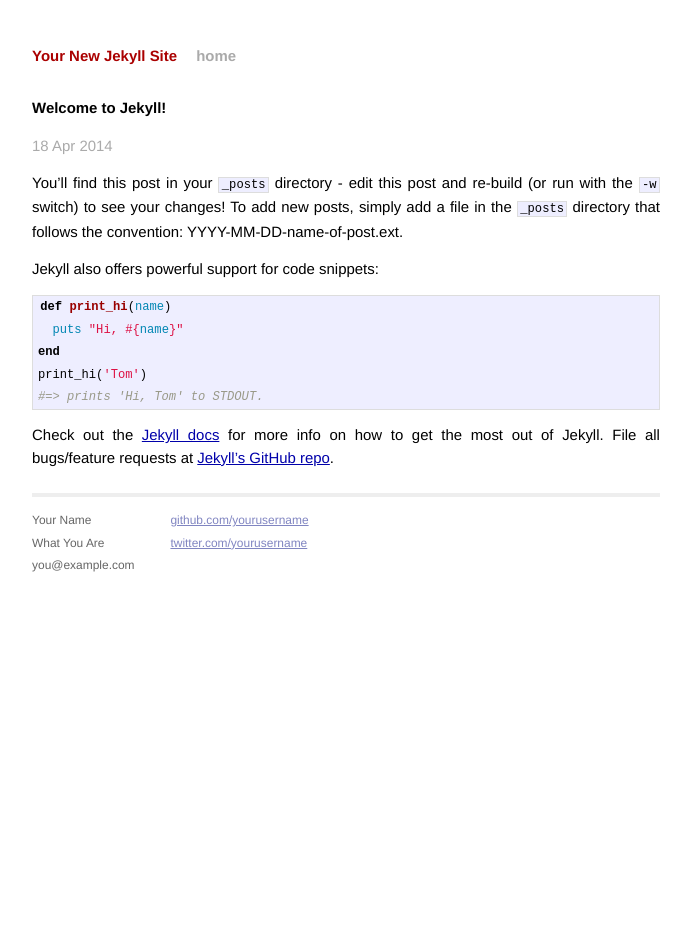
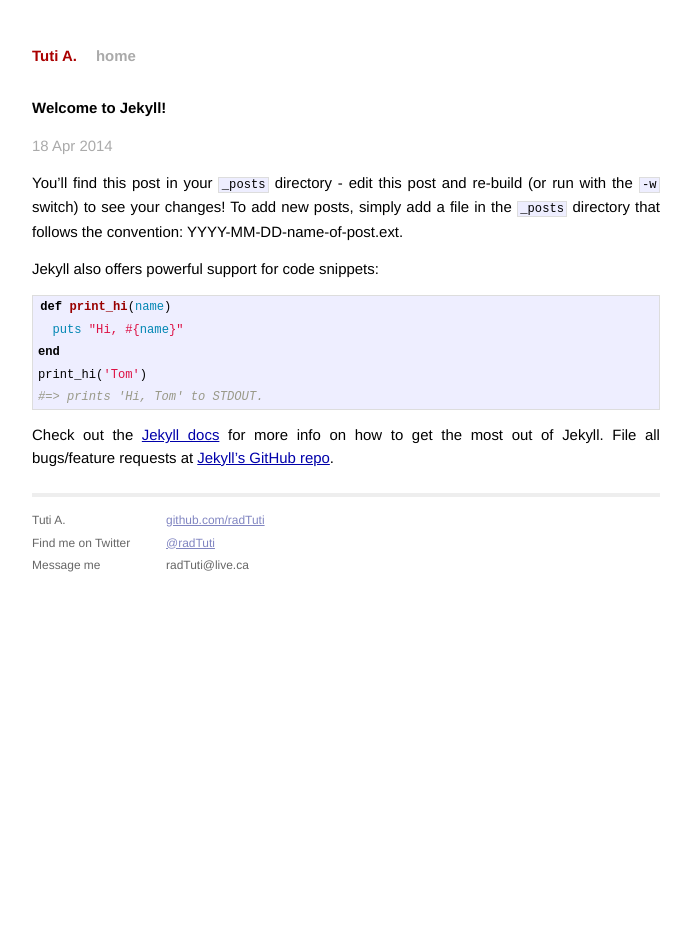
Before and after one commit to radTuti/radTuti.github.io, a Jekyll site: the page built from _posts/2014-04-18-welcome-to-jekyll.markdown, in a window 1280 px wide. Shown: the whole page, without its empty margins (294-985 px from the left). Built offline with Jekyll 4.4.1, drawn with Linux system fonts in a browser that asks for light colours; Markdown is read by kramdown in place of the engine named in the settings.

Commit message:
Added .gitignore and update Jekyll blog

```diff
--- a/_config.yml
+++ b/_config.yml
@@ -1,3 +1,3 @@
-name: Your New Jekyll Site
+name: Tuti A.
 markdown: redcarpet
 pygments: true
--- a/_layouts/default.html
+++ b/_layouts/default.html
@@ -26,15 +26,16 @@
           <div class="footer">
             <div class="contact">
               <p>
-                Your Name<br />
-                What You Are<br />
-                you@example.com
+                Tuti A.<br />
+                Find me on Twitter<br />
+                Message me
               </p>
             </div>
             <div class="contact">
               <p>
-                <a href="https://github.com/yourusername">github.com/yourusername</a><br />
-                <a href="https://twitter.com/yourusername">twitter.com/yourusername</a><br />
+                <a href="https://github.com/radTuti">github.com/radTuti</a><br />
+                <a href="https://twitter.com/radTuti">@radTuti</a><br />
+                radTuti@live.ca
               </p>
             </div>
           </div>
--- a/index.html
+++ b/index.html
@@ -1,6 +1,6 @@
 ---
 layout: default
-title: Your New Jekyll Site
+title: Tuti A.
 ---
 
 <div id="home">
```
Also changed, not shown: 4 other files.
